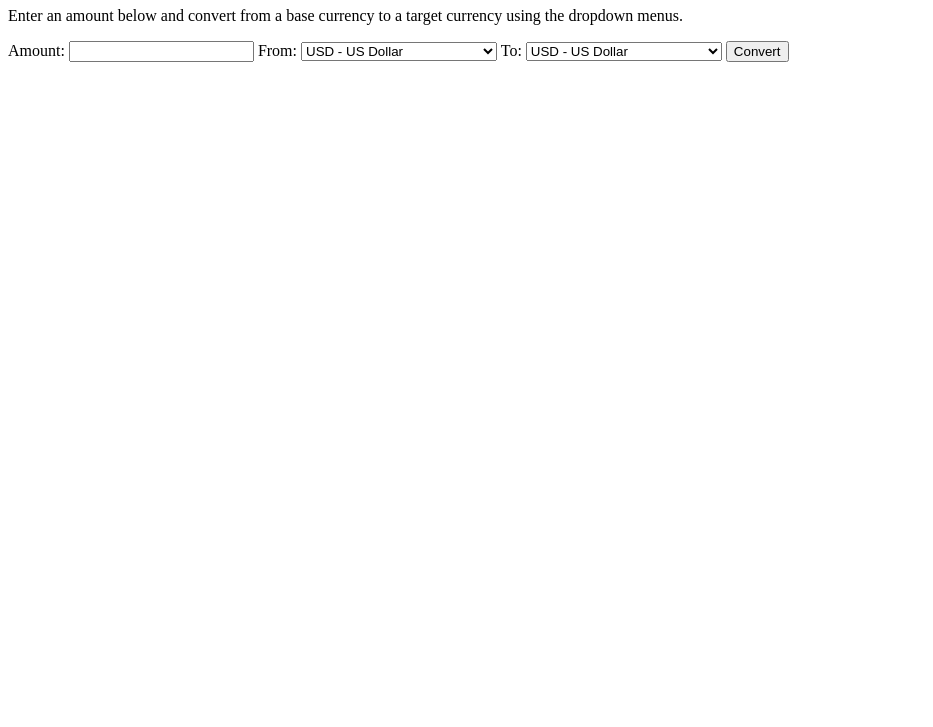
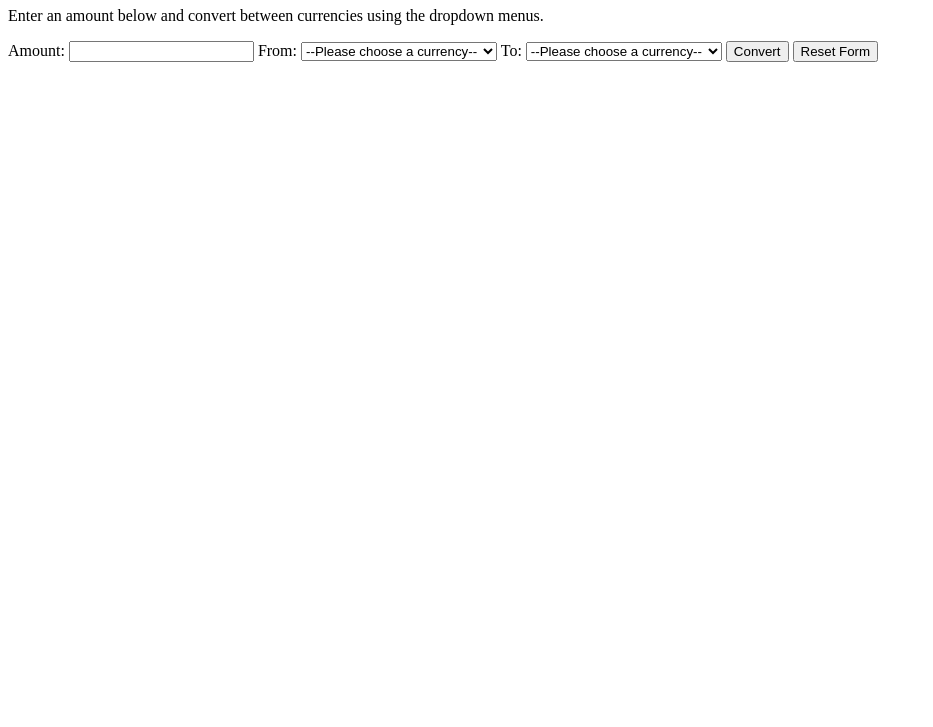
Before and after one commit to rbarcode/w6-currency-exchanger, a plain HTML site: page src/index.html in a window 1280 px wide. Shown: the part 73-800 px from the top of the page, without its empty margins (0-933 px from the left). Drawn offline with Linux system fonts and the light colour scheme.

Commit message:
Add reset functionality to form and update text.

```diff
--- a/src/index.html
+++ b/src/index.html
@@ -8,14 +8,14 @@
 <body>
   <div class="container">
     <h1>Currency Converter</h1>
-    <p>Enter an amount below and convert from a base currency to a target currency using the dropdown menus.</p>
+    <p>Enter an amount below and convert between currencies using the dropdown menus.</p>
     <form id="currency-exchanger">
       <label for="amount">Amount:</label>
-      <input id="amount" type="number" name="amount">
+      <input id="amount" type="number" name="amount" required>
 
       <label for="base-select">From:</label>
-      <select name="base-currency" id="base-select">
-        <!-- <option value="">--Please choose a currency--</option> -->
+      <select name="base-currency" id="base-select" required>
+        <option value="">--Please choose a currency--</option>
         <option value="USD">USD - US Dollar</option>
         <option value="EUR">EUR - Euro</option>
         <option value="GBP">GBP - British Pound</option>
@@ -25,8 +25,8 @@
       </select>
 
       <label for="target-select">To:</label>
-      <select name="target-currency" id="target-select">
-        <!-- <option value="">--Please choose a currency--</option> -->
+      <select name="target-currency" id="target-select" required>
+        <option value="">--Please choose a currency--</option>
         <option value="USD">USD - US Dollar</option>
         <option value="EUR">EUR - Euro</option>
         <option value="GBP">GBP - British Pound</option>
@@ -36,10 +36,11 @@
       </select>
 
       <button type="submit" id="convert-currency">Convert</button>
+      <button type="reset">Reset Form</button>
 
     </form>
 
-    <p id="showResponse"></p>
+    <p id="show-response"></p>
 
   </div>
 </body>
```
